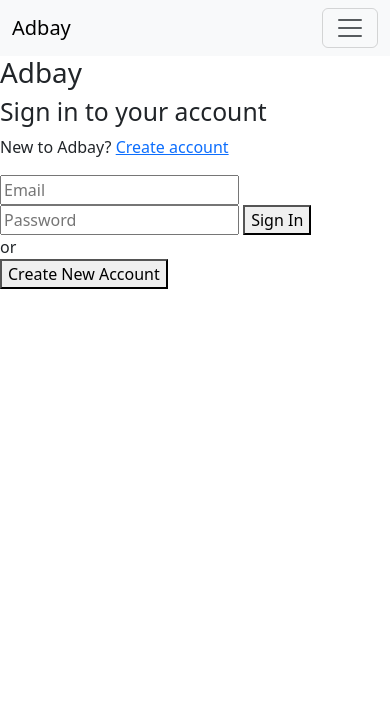
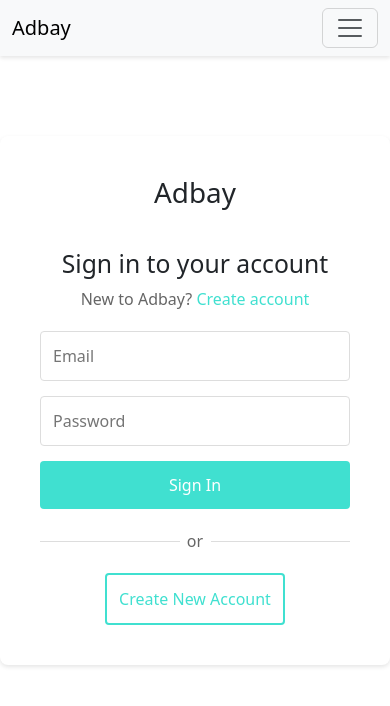
Before and after one commit to hsowda/10282024_1, a Flask app: page /auth in a window 390 px wide. Shown: the top 706 px of the page. Run offline with Flask 3, Linux system fonts and the light colour scheme.

Commit message:
Restored to 'e755158ddaaa175e74ed977abc1bf6a5ca529bda'

```diff
--- a/app.py
+++ b/app.py
@@ -44,19 +44,19 @@ def index():
 @app.route('/auth')
 def auth():
     if current_user.is_authenticated:
-        return redirect('https://652d0869-c069-481a-8e8d-557fc9ef3531-00-1vz1q6lqhootf.janeway.replit.dev/dashboard')
+        return redirect(url_for('dashboard'))
     return render_template('auth.html')
 
 @app.route('/dashboard')
 @login_required
 def dashboard():
-    return redirect('https://652d0869-c069-481a-8e8d-557fc9ef3531-00-1vz1q6lqhootf.janeway.replit.dev/dashboard')
+    return render_template('dashboard.html')
 
 @app.route('/login', methods=['GET', 'POST'])
 def login():
     from models import User
     if current_user.is_authenticated:
-        return redirect('https://652d0869-c069-481a-8e8d-557fc9ef3531-00-1vz1q6lqhootf.janeway.replit.dev/dashboard')
+        return redirect(url_for('dashboard'))
 
     if request.method == 'POST':
         email = request.form['email']
@@ -67,7 +67,7 @@ def login():
             login_user(user)
             next_page = request.args.get('next')
             if not next_page or not next_page.startswith('/'):
-                next_page = 'https://652d0869-c069-481a-8e8d-557fc9ef3531-00-1vz1q6lqhootf.janeway.replit.dev/dashboard'
+                next_page = url_for('dashboard')
             return redirect(next_page)
         else:
             flash('Invalid email or password.')
@@ -86,7 +86,7 @@ def signup():
     from models import User
 
     if current_user.is_authenticated:
-        return redirect('https://652d0869-c069-481a-8e8d-557fc9ef3531-00-1vz1q6lqhootf.janeway.replit.dev/dashboard')
+        return redirect(url_for('dashboard'))
 
     username = request.form['username']
     email = request.form['email']
@@ -116,7 +116,7 @@ def signup():
     try:
         db.session.commit()
         login_user(user)
-        return redirect('https://652d0869-c069-481a-8e8d-557fc9ef3531-00-1vz1q6lqhootf.janeway.replit.dev/dashboard')
+        return redirect(url_for('dashboard'))
     except Exception as e:
         db.session.rollback()
         flash('An error occurred. Please try again.')
--- a/static/css/styles.css
+++ b/static/css/styles.css
@@ -1,6 +1,157 @@
 :root {
     --primary-color: #40E0D0;
     --primary-hover: #3CC0B0;
+}
+
+/* Auth container styles */
+.auth-container {
+    max-width: 400px;
+    margin: 80px auto;
+    padding: 40px;
+    background: white;
+    border-radius: 8px;
+    box-shadow: 0 2px 4px rgba(0, 0, 0, 0.1);
+}
+
+.logo-container {
+    text-align: center;
+    margin-bottom: 40px;
+}
+
+.auth-section {
+    text-align: center;
+}
+
+.auth-form {
+    display: flex;
+    flex-direction: column;
+    gap: 15px;
+    margin-top: 20px;
+}
+
+.auth-form input {
+    padding: 12px;
+    border: 1px solid #ddd;
+    border-radius: 4px;
+    font-size: 16px;
+}
+
+.auth-button {
+    padding: 12px;
+    background: var(--primary-color);
+    color: white;
+    border: none;
+    border-radius: 4px;
+    font-size: 16px;
+    cursor: pointer;
+    transition: background-color 0.3s;
+}
+
+.auth-button:hover {
+    background: var(--primary-hover);
+}
+
+.auth-subtitle {
+    color: #666;
+    margin-bottom: 20px;
+}
+
+.auth-subtitle a {
+    color: var(--primary-color);
+    text-decoration: none;
+}
+
+.separator {
+    text-align: center;
+    margin: 20px 0;
+    color: #666;
+    position: relative;
+}
+
+.separator::before,
+.separator::after {
+    content: '';
+    position: absolute;
+    top: 50%;
+    width: 45%;
+    height: 1px;
+    background-color: #ddd;
+}
+
+.separator::before {
+    left: 0;
+}
+
+.separator::after {
+    right: 0;
+}
+
+.auth-button.secondary {
+    background: white;
+    color: var(--primary-color);
+    border: 2px solid var(--primary-color);
+}
+
+.auth-button.secondary:hover {
+    background: #f5f5f5;
+}
+
+/* Button styles */
+.button-group {
+    display: flex;
+    gap: 10px;
+    justify-content: center;
+    margin-top: 20px;
+}
+
+.watch-now-button {
+    background: var(--primary-color);
+    color: white;
+    padding: 10px 20px;
+    border-radius: 4px;
+    text-decoration: none;
+    transition: background-color 0.3s;
+}
+
+.watch-now-button:hover {
+    background: var(--primary-hover);
+    text-decoration: none;
+    color: white;
+}
+
+/* Card styles */
+.card {
+    background: white;
+    border-radius: 8px;
+    box-shadow: 0 2px 4px rgba(0, 0, 0, 0.1);
+    padding: 20px;
+    margin: 20px auto;
+    max-width: 800px;
+}
+
+/* Utility classes */
+.hidden {
+    display: none !important;
+}
+
+/* Ad container styles */
+.ad-container {
+    margin: 20px auto;
+    max-width: 800px;
+    text-align: center;
+}
+
+/* Navbar customization */
+.navbar {
+    box-shadow: 0 2px 4px rgba(0, 0, 0, 0.1);
+}
+
+.navbar-light .navbar-nav .nav-link {
+    color: #333;
+}
+
+.navbar-light .navbar-nav .nav-link:hover {
+    color: var(--primary-color);
 }
 
 /* Landing page styles */
@@ -15,74 +166,24 @@
     border-radius: 8px;
     overflow: hidden;
     box-shadow: 0 2px 4px rgba(0, 0, 0, 0.1);
-    position: relative;
-    padding-bottom: 56.25%; /* 16:9 aspect ratio */
-    height: 0;
 }
 
-.iframe-container iframe {
-    position: absolute;
-    top: 0;
-    left: 0;
-    width: 100%;
-    height: 100%;
-    border: none;
-}
-
-.landing-buttons {
-    display: flex;
-    gap: 20px;
-    justify-content: center;
-    margin-top: 30px;
+.cta-container {
+    text-align: center;
 }
 
 .cta-button {
-    min-width: 150px;
-    padding: 12px 24px;
-    font-size: 16px;
-    font-weight: 500;
+    display: inline-block;
+    padding: 15px 30px;
+    background: var(--primary-color);
+    color: white;
+    text-decoration: none;
     border-radius: 4px;
-    cursor: pointer;
-    transition: all 0.3s ease;
-    text-align: center;
-    text-decoration: none;
+    font-size: 18px;
+    transition: background-color 0.3s;
 }
 
-.cta-button.primary {
-    background: var(--primary-color);
+.cta-button:hover {
+    background: var(--primary-hover);
     color: white;
 }
-
-.cta-button.secondary {
-    background: white;
-    color: var(--primary-color);
-    border: 2px solid var(--primary-color);
-}
-
-.cta-button.primary:hover {
-    background: var(--primary-hover);
-    color: white;
-    text-decoration: none;
-}
-
-.cta-button.secondary:hover {
-    background: #f5f5f5;
-    color: var(--primary-color);
-    text-decoration: none;
-}
-
-/* Responsive adjustments */
-@media (max-width: 768px) {
-    .landing-buttons {
-        flex-direction: column;
-        align-items: center;
-    }
-
-    .cta-button {
-        width: 100%;
-        max-width: 300px;
-    }
-}
-
-/* Rest of the existing styles... */
-[Previous CSS content from line 38 onwards]
```
Also changed, not shown: templates/landing.html (+3 -5 lines).
